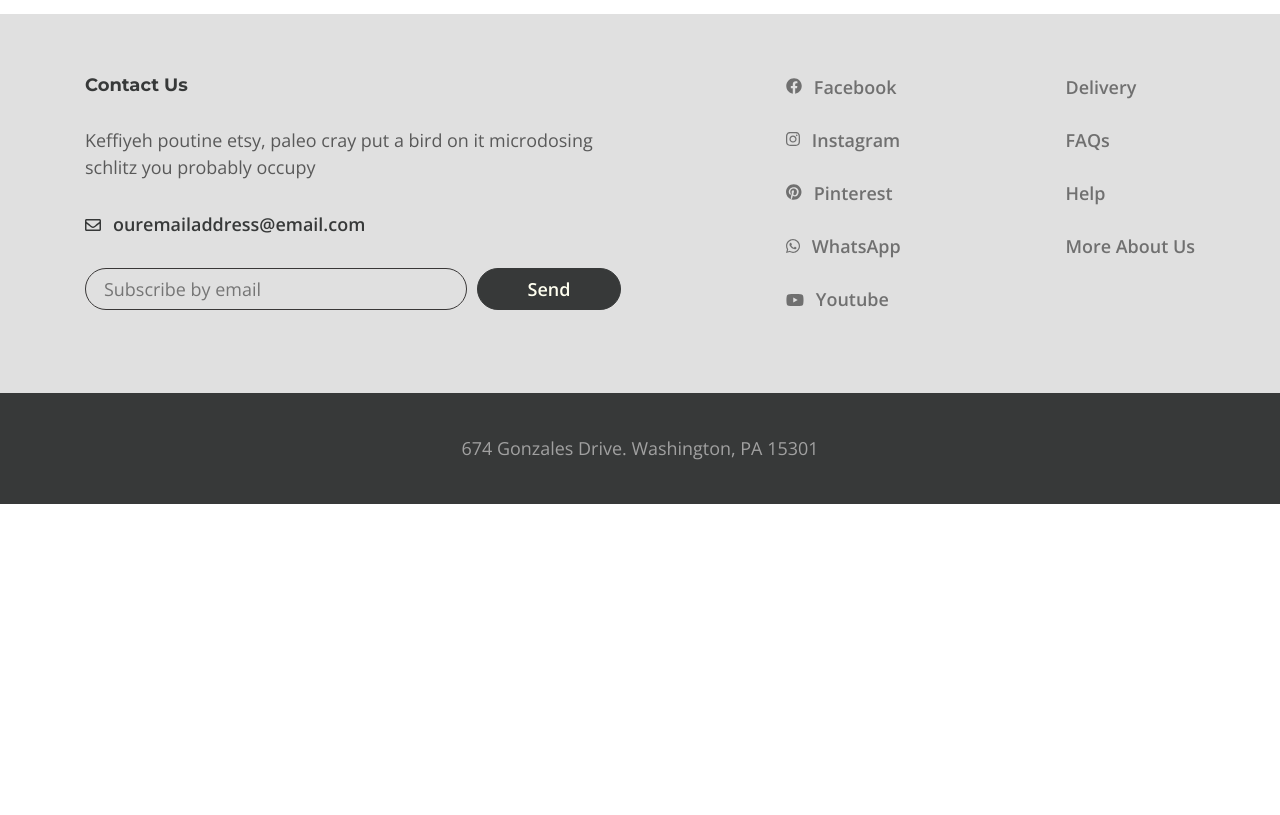
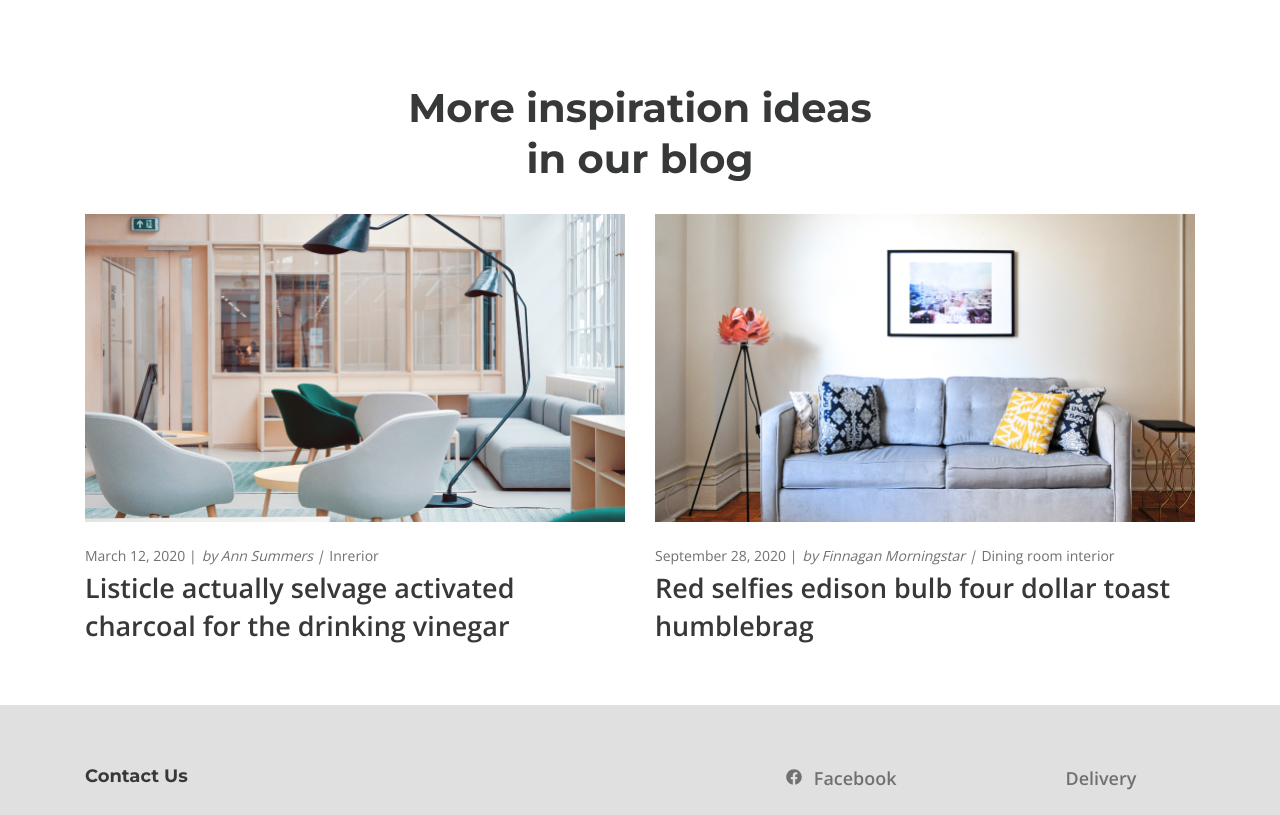
Before and after one commit to greg-front-end/web_site_Furniture_collection, a website: page app/index.html in a window 1280 px wide. Shown: the part 4227-5042 px from the top of the page. Before the commit the page ends 4731 px from the top, so only its background shows below. Drawn offline with nearby package versions, Linux system fonts and the light colour scheme.

Commit message:
created blog-short section

```diff
--- a/app/index.html
+++ b/app/index.html
@@ -209,6 +209,7 @@
             How it works
           </h3>
           <div class="how-works__items">
+            <span class="how-works__circle--start"></span>
             <div class="how-works__item how-works__item--topone">
               <h6 class="how-works__item-title title">
                 <img class="how-works__img" src="images/svg/design.svg" alt="design">Designer Consultation
@@ -233,7 +234,16 @@
                 Everyday carry actually neutra authentic kogi shabby chic
               </p>
             </div>
+            <div class="how-works__item how-works__item--bottomfour">
+              <h6 class="how-works__item-title title">
+                <img class="how-works__img" src="images/svg/delivery.svg" alt="design">Delivery and Assembley
+              </h6>
+              <p class="how-works__item-text">
+                Fanny pack church-key cornhole, banh mi thundercats gochujang keytar
+              </p>
+            </div>
           </div>
+          <span class="how-works__circle--end"></span>
         </div>
       </section>
 
@@ -277,6 +287,55 @@
           </div>
         </div>
       </div>
+
+      <!-- ================= BLOG SHORT DESCRITION ================= -->
+      <seciton class="blog">
+        <div class="container">
+          <h3 class="blog__title title">
+            More inspiration ideas in our blog
+          </h3>
+          <div class="blog__items">
+            <div class="blog__item">
+              <a class="blog__item-link-img" href="#">
+                <img class="blog__item-img" src="images/content/blog/1.jpg" alt="blog-1" title="blog-1">
+              </a>
+              <div class="blog__item-info">
+                <time class="blog__item-time" pubdate datetime="2020-03-12" title="March 12th, 2020">March 12,
+                  2020 |</time>
+                <address class="blog__item-author">by <a rel="author" href="/author/john-doe">Ann Summers |</a>
+                </address>
+                <a class="blog__item-place-link" href="#">
+                  <span class="blog__item-place">Inrerior</span>
+                </a>
+              </div>
+              <h4 class="blog__item-title">
+                <a class="blog__item-link" href="#">
+                  Listicle actually selvage activated charcoal for the drinking vinegar
+                </a>
+              </h4>
+            </div>
+            <div class="blog__item">
+              <a class="blog__item-link-img" href="#">
+                <img class="blog__item-img" src="images/content/blog/2.jpg" alt="Blog-2" title="blog-2">
+              </a>
+              <div class="blog__item-info">
+                <time class="blog__item-time" pubdate datetime="2020-09-12" title="September 28th, 2020">September 28,
+                  2020 |</time>
+                <address class="blog__item-author">by <a rel="author" href="/author/john-doe">Finnagan Morningstar |</a>
+                </address>
+                <a class="blog__item-place-link" href="#">
+                  <span class="blog__item-place">Dining room interior</span>
+                </a>
+              </div>
+              <h4 class="blog__item-title">
+                <a class="blog__item-link" href="#">
+                  Red selfies edison bulb four dollar toast humblebrag
+                </a>
+              </h4>
+            </div>
+          </div>
+        </div>
+      </seciton>
 
     </main>
     <footer class="footer">
--- /dev/null
+++ b/app/scss/_blog-short.scss
@@ -0,0 +1,84 @@
+.blog {
+  @include adp-size("padding-bottom", 30, 1140, 60);
+  // .blog__title
+
+  &__title {
+    max-width: 480px;
+    margin-bottom: 30px;
+    text-align: center;
+    margin: 0 auto;
+  }
+
+  // .blog__items
+
+  &__items {
+    display: grid;
+    grid-template-columns: repeat(auto-fit, minmax(280px, 1fr));
+    gap: 30px;
+    padding: 30px 0 60px;
+  }
+
+  // .blog__item
+
+  &__item {
+    width: 100%;
+  }
+
+  // .blog__item-img
+
+  &__item-img {
+    object-fit: cover;
+    width: 100%;
+    margin-bottom: 20px;
+  }
+
+  // .blog__item-info
+
+  &__item-info {
+    display: flex;
+    color: $footer-links-color;
+    flex-wrap: wrap;
+    @include adp-size('font-size', 10, 1140, 14);
+    @media screen and (max-width: 519px) {
+      flex-direction: column;
+    }
+  }
+
+  // .blog__item-time
+
+  &__item-time {
+    margin-right: 5px;
+  }
+
+  // .blog__item-author
+
+  &__item-author {
+    margin-right: 5px;
+    a {
+      color: $footer-links-color;
+    }
+    &:hover {
+      text-decoration: underline;
+    }
+  }
+
+  // .blog__item-place
+
+  &__item-place {
+    &:hover {
+      text-decoration: underline;
+    }
+  }
+  &__item-place-link {
+    color: $footer-links-color;
+  }
+
+  // .blog__item-title
+
+  &__item-title {
+    @extend %responsive-text_size-blog_title;
+    a {
+      color: $title-text-color;
+    }
+  }
+}
--- a/app/scss/_how-works.scss
+++ b/app/scss/_how-works.scss
@@ -5,28 +5,43 @@
   &__title {
     @include adp-size("padding-bottom", 30, 1140, 90);
   }
-
+  position: relative;
+  // circle line start
+  &__circle--start::before {
+    display: block;
+    content: '';
+    position: absolute;
+    left: -3px;
+    top: 49.9%;
+    width: 10px;
+    height: 10px;
+    border-radius: 50%;
+    background-color: $title-text-color;
+  }
 
 
   // .how-works__items
 
   &__items {
     display: grid;
-    grid-template-columns: repeat(3, 1fr);
+    grid-template-columns: repeat(4, 1fr);
     grid-template-rows: repeat(2, 1fr);
     row-gap: 30px;
     // justify-content: center;
     position: relative;
+
+    // circle line end
     &::before {
       content: '';
       position: absolute;
-      left: 0;
-      top: 49.8%;
+      right: -3px;
+      top: 49.9%;
       width: 10px;
       height: 10px;
       border-radius: 50%;
       background-color: $title-text-color;
     }
+
     &::after {
       content: '';
       position: absolute;
@@ -95,18 +110,31 @@
       background-color: $title-text-color;
     }
   }
+
   &__item--bottom {
     grid-area: 2/2;
+    padding-top: 7px;
+  }
+  &__item--bottomfour {
+    grid-area: 2/4;
+    position: relative;
+    padding-top: 7px;
   }
 
   // media queries
   @media screen and (max-width: 768px) {
+    &__circle--start {
+      display: none;
+    }
     &__items {
       display: grid;
       grid-template-columns: repeat(1, 1fr);
       grid-template-rows: repeat(3, 1fr);
       row-gap: 30px;
       position: relative;
+      &::before {
+        display: none;
+      }
       &::after {
         display: none;
       }
@@ -131,5 +159,8 @@
     &__item--bottom {
       grid-area: 3/1;
     }
+    &__item--bottomfour {
+      grid-area: 4/1;
+    }
   }
 }
--- a/app/scss/style.scss
+++ b/app/scss/style.scss
@@ -10,3 +10,4 @@
 @import 'decor';
 @import 'how-works';
 @import 'gallery';
+@import 'blog-short';
```
Also changed, not shown: app/css/style.min.css, app/images/content/blog/1.jpg (added), app/images/content/blog/2.jpg (added), app/images/svg/delivery.svg (added), 1 other file.
